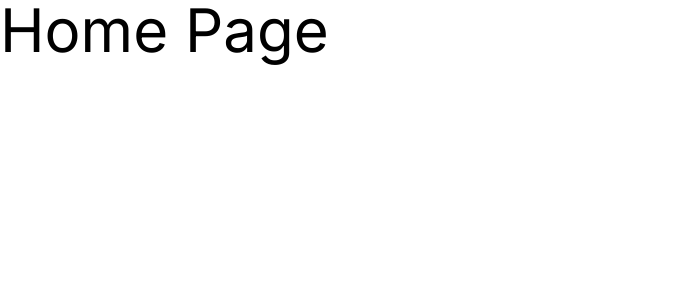
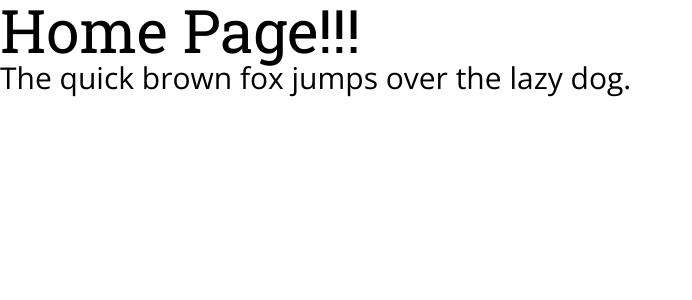
Before and after one commit to Chido100/minders-haven-project, a Next.js app in the folder client/: page / in a window 1280 px wide. Shown: the top 300 px of the page, without its empty margins (0-692 px from the left). Built offline with nearby package versions, Linux system fonts and the light colour scheme.

Commit message:
setup fonts, eslint and prettier

```diff
--- a/client/src/app/layout.tsx
+++ b/client/src/app/layout.tsx
@@ -1,8 +1,10 @@
+import { openSans, robotoSlab } from "@/lib/fonts";
 import type { Metadata } from "next";
 import { Inter } from "next/font/google";
 import "./globals.css";
+import React from "react";
 
-const inter = Inter({ subsets: ["latin"] });
+
 
 export const metadata: Metadata = {
   title: "Create Next App",
@@ -15,8 +17,8 @@
   children: React.ReactNode;
 }>) {
   return (
-    <html lang="en">
-      <body className={inter.className}>{children}</body>
+    <html lang="en" suppressHydrationWarning>
+      <body className={`${openSans.variable} ${robotoSlab.variable}`}>{children}</body>
     </html>
   );
 }
--- a/client/src/app/page.tsx
+++ b/client/src/app/page.tsx
@@ -3,7 +3,10 @@
 export default function Home() {
   return (
     <div>
-      <h1 className="text-6xl">Home Page</h1>
+      <h1 className="font-robotoSlab text-6xl">Home Page!!!</h1>
+      <p className="font-openSans text-3xl">
+        The quick brown fox jumps over the lazy dog.
+      </p>
     </div>
   );
 }
--- /dev/null
+++ b/client/src/lib/fonts.ts
@@ -0,0 +1,12 @@
+// eslint-disable-next-line camelcase
+import { Open_Sans, Roboto_Slab } from "next/font/google";
+
+export const openSans = Open_Sans({
+	subsets: ["latin"],
+	variable: "--font-openSans",
+});
+
+export const robotoSlab = Roboto_Slab({
+	subsets: ["latin"],
+	variable: "--font-robotoSlab",
+});
--- a/client/tailwind.config.ts
+++ b/client/tailwind.config.ts
@@ -34,6 +34,10 @@
         "accordion-down": "accordion-down 0.2s ease-out",
         "accordion-up": "accordion-up 0.2s ease-out",
       },
+      fontFamily: {
+				openSans: ["var(--font-openSans)"],
+				robotoSlab: ["var(--font-robotoSlab)"],
+			},
     },
   },
   plugins: [require("tailwindcss-animate")],
```
